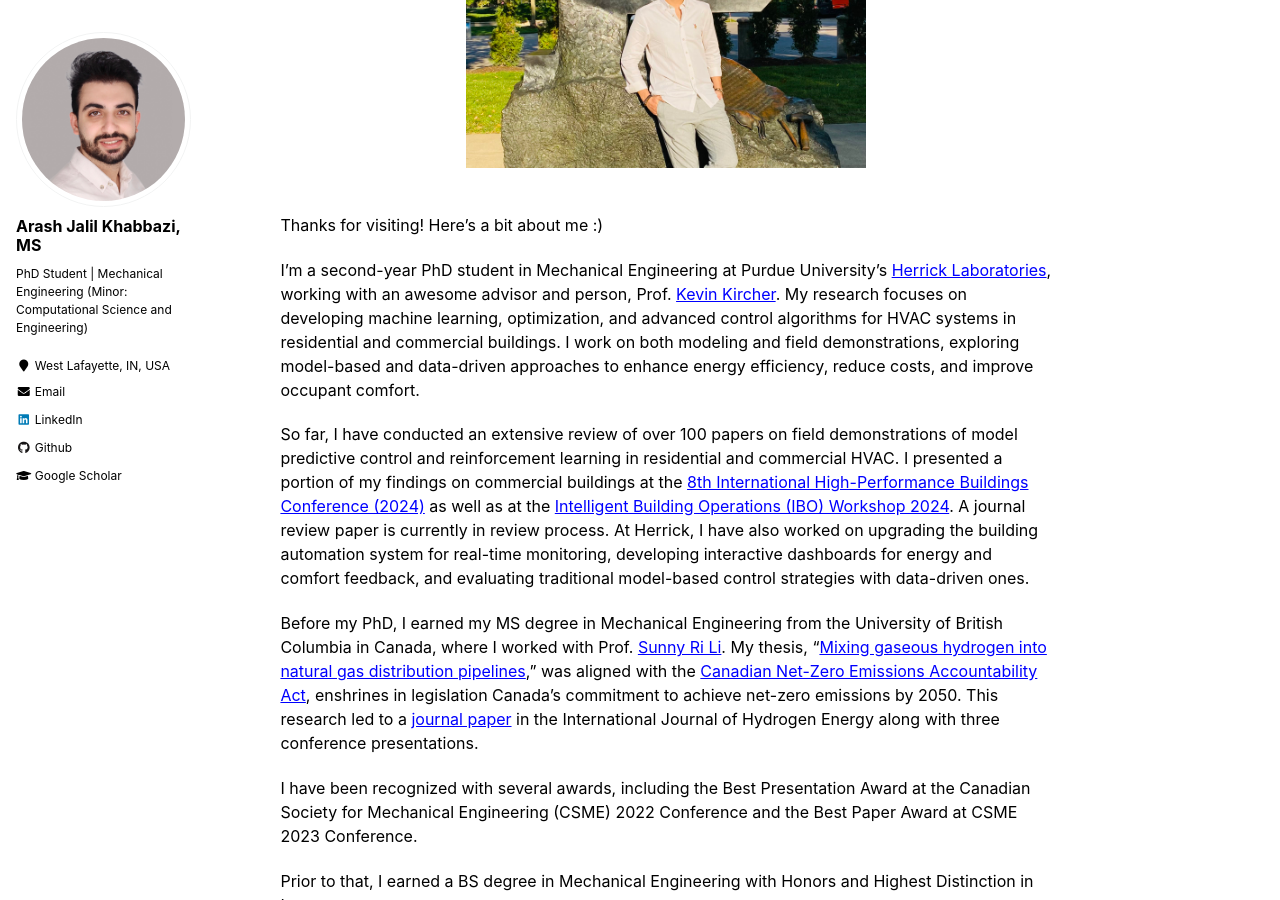
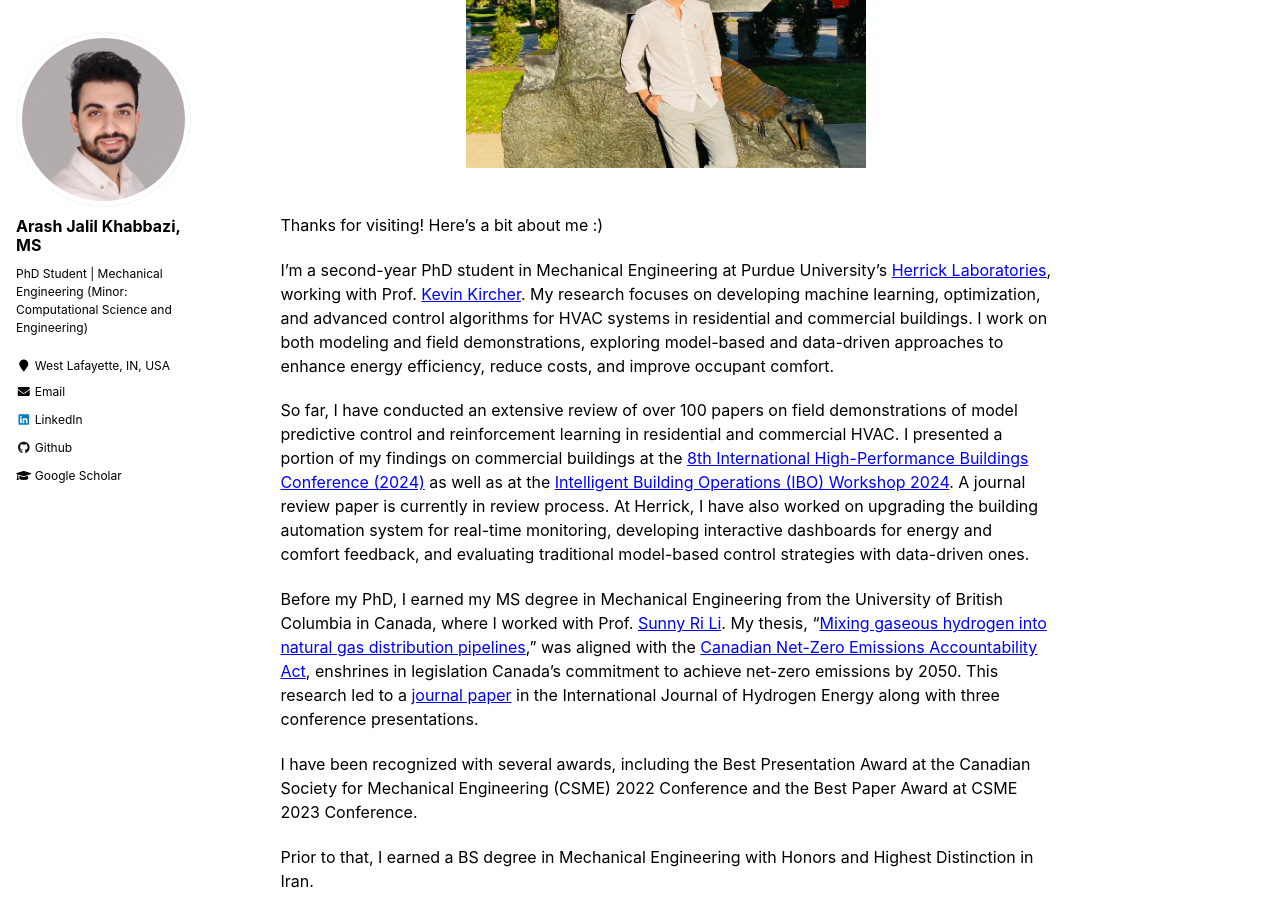
Before and after one commit to arashjkh/arashjkh.github.io, a Jekyll site: the page built from _pages/about.md, in a window 1280 px wide and 900 px high, scrolled down 339 px. Built offline with Jekyll 4.4.1, drawn with Linux system fonts in a browser that asks for light colours.

Commit message:
Update about.md

```diff
--- a/_pages/about.md
+++ b/_pages/about.md
@@ -23,7 +23,7 @@ redirect_from:
 
 Thanks for visiting! Here’s a bit about me :)
 
-I’m a second-year PhD student in Mechanical Engineering at Purdue University's <a href="https://engineering.purdue.edu/Herrick" target="_blank" style="color: blue; text-decoration: underline;">Herrick Laboratories</a>, working with an awesome advisor and person, Prof. <a href="https://kevinjkircher.com/" target="_blank" style="color: blue; text-decoration: underline;">Kevin Kircher</a>. My research focuses on developing machine learning, optimization, and advanced control algorithms for HVAC systems in residential and commercial buildings. I work on both modeling and field demonstrations, exploring model-based and data-driven approaches to enhance energy efficiency, reduce costs, and improve occupant comfort.
+I’m a second-year PhD student in Mechanical Engineering at Purdue University's <a href="https://engineering.purdue.edu/Herrick" target="_blank" style="color: blue; text-decoration: underline;">Herrick Laboratories</a>, working with Prof. <a href="https://kevinjkircher.com/" target="_blank" style="color: blue; text-decoration: underline;">Kevin Kircher</a>. My research focuses on developing machine learning, optimization, and advanced control algorithms for HVAC systems in residential and commercial buildings. I work on both modeling and field demonstrations, exploring model-based and data-driven approaches to enhance energy efficiency, reduce costs, and improve occupant comfort.
 
 So far, I have conducted an extensive review of over 100 papers on field demonstrations of model predictive control and reinforcement learning in residential and commercial HVAC. I presented a portion of my findings on commercial buildings at the <a href="https://docs.lib.purdue.edu/ihpbc/473/" target="_blank" style="color: blue; text-decoration: underline;">8th International High-Performance Buildings Conference (2024)</a> as well as at the <a href="https://www.youtube.com/watch?v=NJ3izRJVNK0&list=PLcZDMdEnS08kcgUMfKHNHn507XDJG0LGC" target="_blank" style="color: blue; text-decoration: underline;">Intelligent Building Operations (IBO) Workshop 2024</a>. A journal review paper is currently in review process. At Herrick, I have also worked on upgrading the building automation system for real-time monitoring, developing interactive dashboards for energy and comfort feedback, and evaluating traditional model-based control strategies with data-driven ones.
 
```
